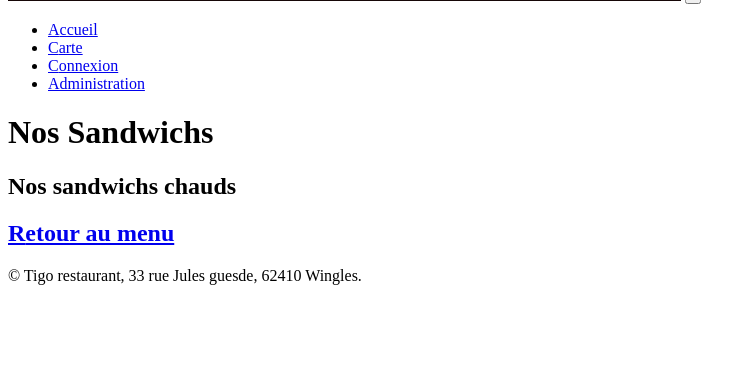
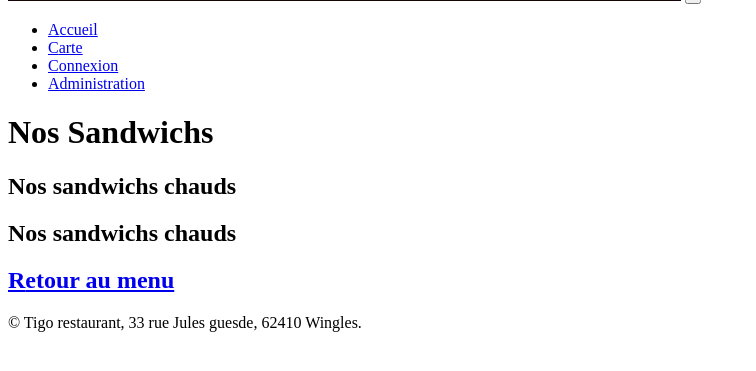
Before and after one commit to matthieubrenne/tigo-restaurant, a Symfony app: template templates/card/sandwich.html.twig in a window 1280 px wide. Shown: the part 292-663 px from the top of the page, without its empty margins (0-756 px from the left). Run offline with Twig, Linux system fonts and the light colour scheme; the template is opened without the code that fills it, so the values that code supplies are empty; some libraries are stand-ins or nearby versions.

Commit message:
modif vue sandwichs

```diff
--- a/templates/card/sandwich.html.twig
+++ b/templates/card/sandwich.html.twig
@@ -6,6 +6,8 @@
 
     <!-- sandwich froid -->
     <h1 class="card-home-title text-center">Nos<span> Sandwichs</span></h1>
+
+    <h2 class="card-title"><span>N</span>os sandwichs chauds</h2>
     <div class="row" product-container>
         {% for product in products %}
             {% if product.category == 'sandwich froid'%}
```
